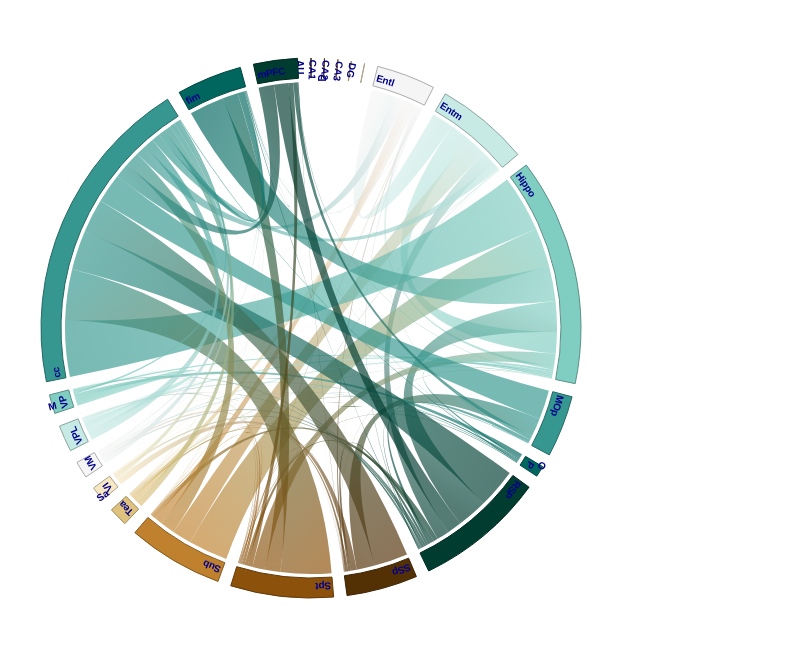
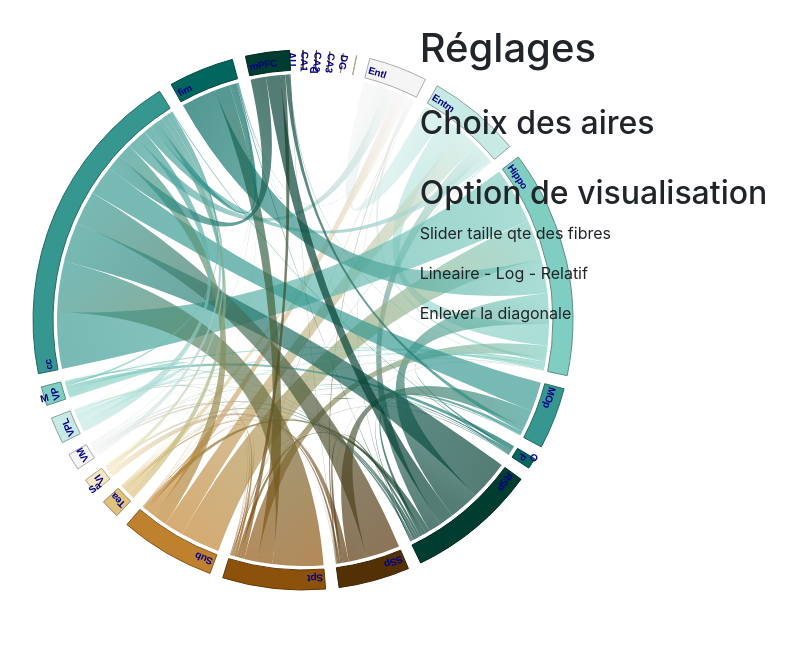
Before and after one commit to alexandrospopov/chordDiagram, a plain HTML site: page index.html in a window 1280 px wide. Shown: the whole page, without its empty margins (17-813 px from the left). Drawn offline with nearby package versions, Linux system fonts and the light colour scheme.

Commit message:
better div organisation.

```diff
--- a/index.html
+++ b/index.html
@@ -7,11 +7,37 @@
     <title> Fiber chord diagram </title>
     <link rel="icon" href="Logo-Ginkgo-Project.png" >
     <script src="https://d3js.org/d3.v5.min.js"></script>
+    <link rel="stylesheet" href="https://stackpath.bootstrapcdn.com/bootstrap/4.4.1/css/bootstrap.min.css" integrity="sha384-Vkoo8x4CGsO3+Hhxv8T/Q5PaXtkKtu6ug5TOeNV6gBiFeWPGFN9MuhOf23Q9Ifjh" crossorigin="anonymous">
+
   </head>
 
   <body>
-    <div style="display:inline-block">
-      <svg id="mainChord" width="800" height="800"  style="display:block"></svg>
+
+    <div>
+      <div class="row" id="mainRow" >
+        <div class="col-lg-4" id="googleMap" >
+          <svg id="mainChord" width="800" height="800"  style="display:block"></svg>
+        </div>
+        <div class="col-lg-4" id="informationPanel" >
+          <br>
+          <h1> Réglages</h1>
+          <br>
+          <div id="iconChoice">
+            <h2> Choix des aires </h2>
+          </div>
+          <div id="armyChoice">
+            <br>
+            <h2> Option de visualisation </h2>
+            <p> Slider taille qte des fibres </p>
+            <p> Lineaire - Log - Relatif </p>
+            <p> Enlever la diagonale </p>
+          </div>
+        </div>
+      </div>
+
+    </div>
+
+
     </div>
 
     <script src="mainChord.js"></script>
```
